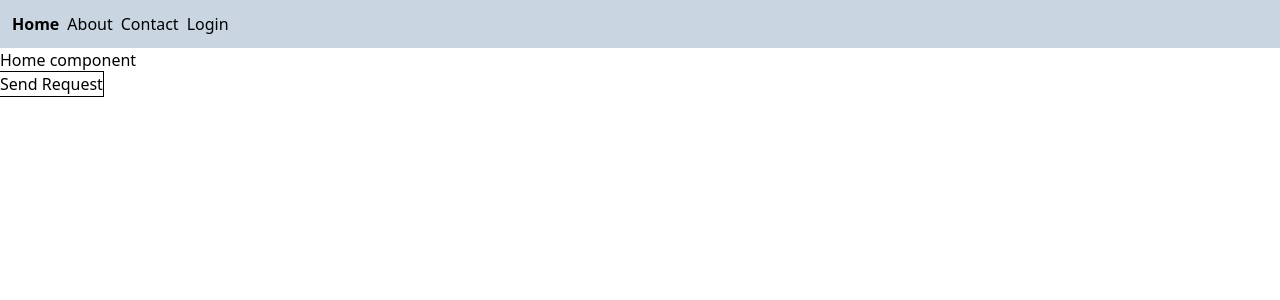
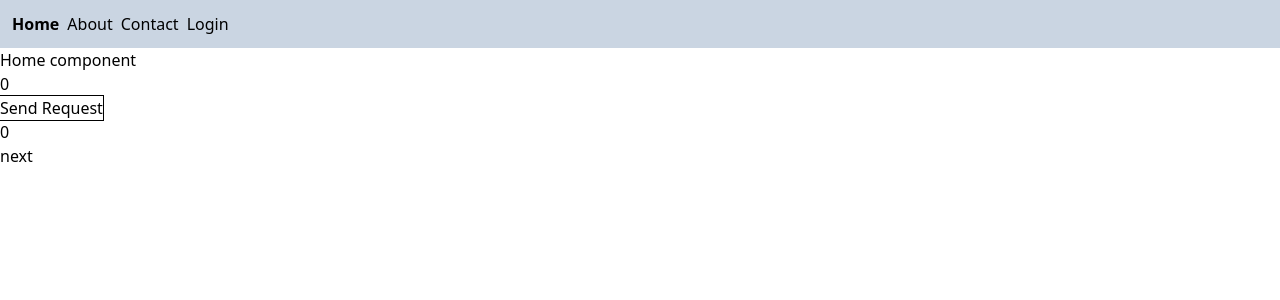
Before and after one commit to Ganesh107/Angular, an Angular app: page /home/grid in a window 1280 px wide. Shown: the top 300 px of the page. Built offline with nearby package versions, Linux system fonts and the light colour scheme.

Commit message:
behavioursubject changes

```diff
--- a/src/app/app.component.html
+++ b/src/app/app.component.html
@@ -1,3 +1,5 @@
 <!-- <app-grid *ngIf="userList" [gridList]="userList" [gridCount]="arrCount"></app-grid>  -->
 <app-navbar></app-navbar>
 <router-outlet></router-outlet>
+<p>{{sharedService.sharedValExposed | async}}</p>
+<button (click)="next()">next</button>
--- a/src/app/app.component.ts
+++ b/src/app/app.component.ts
@@ -1,5 +1,6 @@
 import { HttpClient } from '@angular/common/http';
 import { Component, OnInit } from '@angular/core';
+import { SharedService } from './shared.service';
 
 @Component({
   selector: 'app-root',
@@ -9,16 +10,20 @@ import { Component, OnInit } from '@angular/core';
 export class AppComponent implements OnInit{
   userList: any;
   arrCount: number = 0;
+  val = 0;
 
-  constructor(private http: HttpClient){}
+  constructor(private http: HttpClient, public sharedService: SharedService){}
 
   ngOnInit(): void {
     this.http.get('assets/mock.json').subscribe(
       (res: any) => {
         this.userList = res;
         this.arrCount = res.length;
-      }
-    );
+      });
   }
 
+  next(){
+    this.val += 1
+    this.sharedService.updateVal(this.val)
+  }
 }
--- a/src/app/home/home.component.html
+++ b/src/app/home/home.component.html
@@ -1,2 +1,3 @@
 <p>Home component</p>
+<p>{{sharedService.sharedValExposed | async}}</p>
 <button (click)="sendRequest()" class="outline-1">Send Request</button>
--- a/src/app/home/home.component.ts
+++ b/src/app/home/home.component.ts
@@ -1,5 +1,6 @@
 import { HttpClient } from '@angular/common/http';
-import { Component } from '@angular/core';
+import { Component, inject } from '@angular/core';
+import { SharedService } from '../shared.service';
 
 @Component({
   selector: 'app-home',
@@ -7,6 +8,8 @@ import { Component } from '@angular/core';
   templateUrl: './home.component.html',
 })
 export class HomeComponent {
+  sharedService = inject(SharedService)
+
   constructor(private http: HttpClient){}
   sendRequest(){
     this.http.get('http://test.com').subscribe(
--- /dev/null
+++ b/src/app/shared.service.ts
@@ -0,0 +1,13 @@
+import { Injectable } from "@angular/core";
+import { BehaviorSubject } from "rxjs";
+
+@Injectable({
+    providedIn: 'root'
+})
+export class SharedService{
+    sharedVal = new BehaviorSubject(0)
+    sharedValExposed = this.sharedVal.asObservable()
+    updateVal(newVal: number): void{
+        this.sharedVal.next(newVal)
+    }
+}
```
